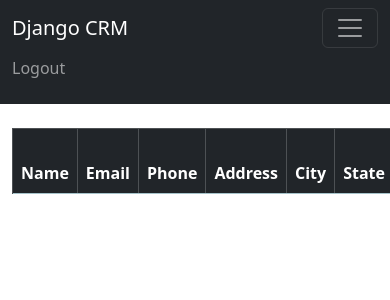
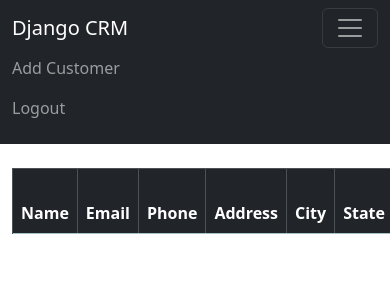
Before and after one commit to nikolaystankov1/Django-CRM, a Django app: page / in a window 390 px wide, after a click that opens the changed part; the page is wider, and only the part inside the window is pictured. Shown: the top 300 px of that part. Run offline with Django 5.2, Linux system fonts and the light colour scheme; the visitor is signed in with stand-in values (Sample User, id 1); data that the repository does not hold is empty.

Commit message:
add customer

```diff
--- a/website1/templates/navbar.html
+++ b/website1/templates/navbar.html
@@ -8,6 +8,9 @@
         <ul class="navbar-nav me-auto mb-2 mb-lg-0">
 
           {% if user.is_authenticated %}
+          <li class="nav-item">
+            <a class="nav-link" href="{% url 'add_customer' %}">Add Customer</a>
+          </li>
 
           <li class="nav-item">
             <a class="nav-link" href="{% url 'logout' %}">Logout</a>
--- a/website1/urls.py
+++ b/website1/urls.py
@@ -8,4 +8,5 @@
     path('register/', views.register_user, name='register'),
     path('customer/<int:pk>', views.customer_record, name='customer'),
     path('delete_customer/<int:pk>', views.delete_customer, name='delete_customer'),
+    path('add_customer/', views.add_customer, name='add_customer'),
 ]
--- a/website1/views.py
+++ b/website1/views.py
@@ -1,7 +1,7 @@
 from django.shortcuts import get_object_or_404, redirect, render
 from django.contrib.auth import authenticate, login, logout
 from django.contrib import messages
-from .forms import SignUpForm
+from .forms import SignUpForm, AddCustomerForm
 from .models import Customer
 
 
@@ -66,3 +66,17 @@
     else:
         messages.error(request, 'You must be logged in to do that!')
         return redirect('home')
+
+def add_customer(request):
+    form = AddCustomerForm(request.POST or None)
+    if request.user.is_authenticated:
+        if request.method == 'POST':
+            if form.is_valid():
+                add_customer = form.save()
+                messages.success(request, 'Customer added!')
+                return redirect('home')
+
+        return render(request, 'add_customer.html', {'form':form})
+    else:
+        messages.success(request, 'You must be logged in')
+        return redirect('home')
```
Also changed, not shown: website1/forms.py (+18 -0 lines), website1/templates/add_customer.html (added, +19 -0 lines).
